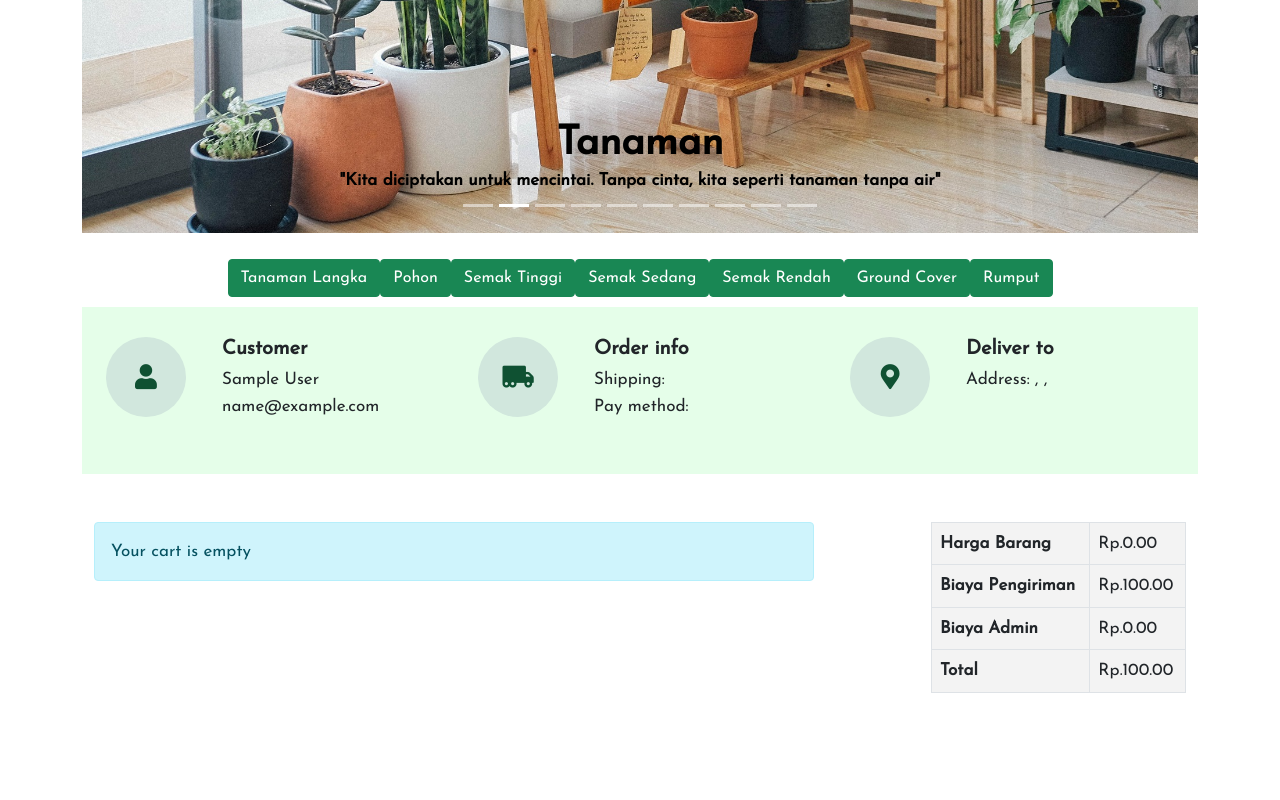
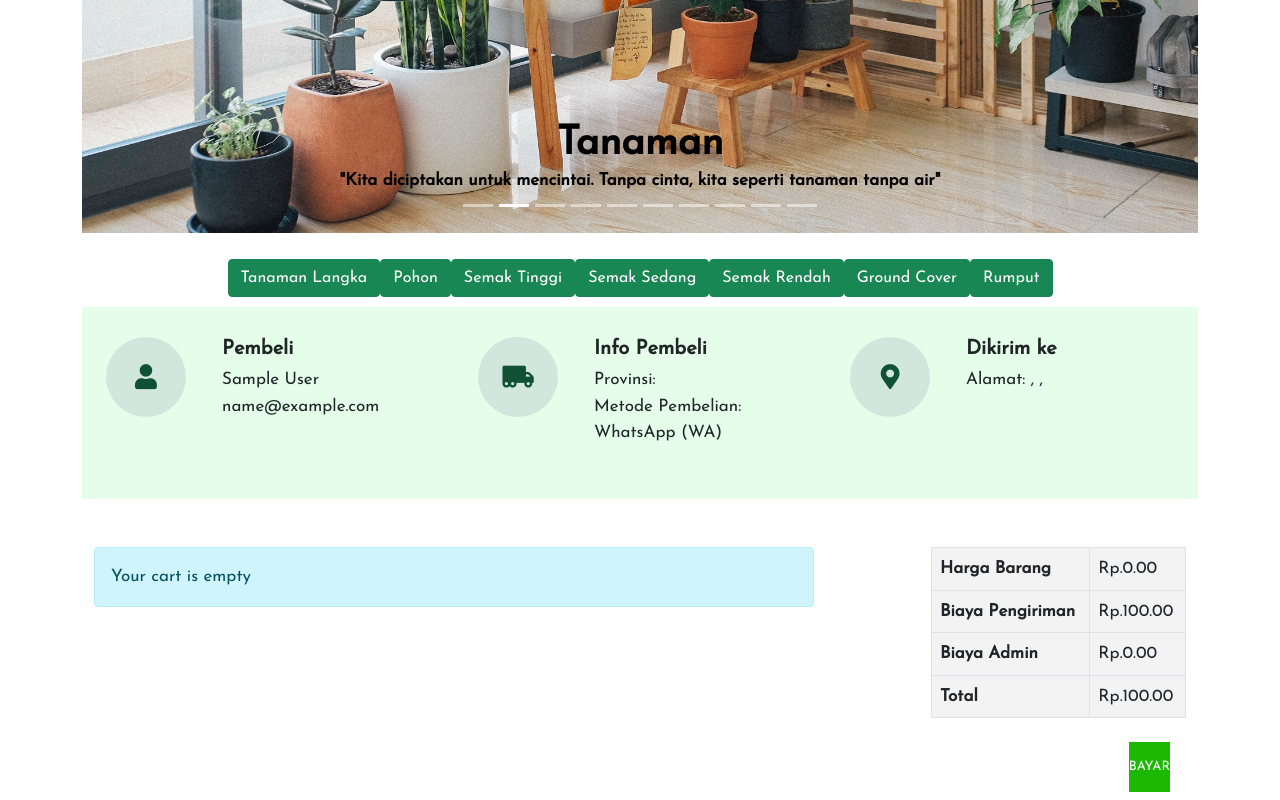
Before and after one commit to Muhammaddandipermana/theplant, a React (Create React App) app: page /placeorder in a window 1280 px wide. Shown: the part 637-1437 px from the top of the page. Before the commit the page ends 1346 px from the top, so only its background shows below. Built offline with nearby package versions, Linux system fonts and the light colour scheme; sample sign-in values are in the browser's storage.

Commit message:
Update PlaceOrderScreen.js

```diff
--- a/src/screens/PlaceOrderScreen.js
+++ b/src/screens/PlaceOrderScreen.js
@@ -1,10 +1,11 @@
 import React, { useEffect } from "react";
 import { useDispatch, useSelector } from "react-redux";
 import { Link } from "react-router-dom";
-import { createOrder } from "../Redux/Actions/OrderActions";
 import { ORDER_CREATE_RESET } from "../Redux/Constants/OrderConstants";
 import Header from "./../components/Header";
 import Message from "./../components/LoadingError/Error";
+import {Nav} from "react-bootstrap";
+
 
 const PlaceOrderScreen = ({ history }) => {
 
@@ -30,7 +31,7 @@ const PlaceOrderScreen = ({ history }) => {
   ).toFixed(2);
 
   const orderCreate = useSelector((state) => state.orderCreate);
-  const { order, success, error } = orderCreate;
+  const { order, success } = orderCreate;
 
   useEffect(() => {
     if (success) {
@@ -39,19 +40,7 @@ const PlaceOrderScreen = ({ history }) => {
     }
   }, [history, dispatch, success, order]);
 
-  const placeOrderHandler = () => {
-    dispatch(
-      createOrder({
-        orderItems: cart.cartItems,
-        shippingAddress: cart.shippingAddress,
-        paymentMethod: cart.paymentMethod,
-        itemsPrice: cart.itemsPrice,
-        shippingPrice: cart.shippingPrice,
-        taxPrice: cart.taxPrice,
-        totalPrice: cart.totalPrice,
-      })
-    );
-  };
+
 
   return (
     <>
@@ -67,7 +56,7 @@ const PlaceOrderScreen = ({ history }) => {
               </div>
               <div className="col-md-8 center">
                 <h5>
-                  <strong>Customer</strong>
+                  <strong>Pembeli</strong>
                 </h5>
                 <p>{userInfo.name}</p>
                 <p>{userInfo.email}</p>
@@ -84,10 +73,10 @@ const PlaceOrderScreen = ({ history }) => {
               </div>
               <div className="col-md-8 center">
                 <h5>
-                  <strong>Order info</strong>
+                  <strong>Info Pembeli</strong>
                 </h5>
-                <p>Shipping: {cart.shippingAddress.country}</p>
-                <p>Pay method: {cart.paymentMethod}</p>
+                <p>Provinsi: {cart.shippingAddress.country}</p>
+                <p>Metode Pembelian: WhatsApp (WA)</p>
               </div>
             </div>
           </div>
@@ -101,10 +90,10 @@ const PlaceOrderScreen = ({ history }) => {
               </div>
               <div className="col-md-8 center">
                 <h5>
-                  <strong>Deliver to</strong>
+                  <strong>Dikirim ke</strong>
                 </h5>
                 <p>
-                  Address: {cart.shippingAddress.city},{" "}
+                  Alamat: {cart.shippingAddress.city},{" "}
                   {cart.shippingAddress.address},{" "}
                   {cart.shippingAddress.postalCode}
                 </p>
@@ -172,16 +161,12 @@ const PlaceOrderScreen = ({ history }) => {
                 </tr>
               </tbody>
             </table>
-            {cart.cartItems.length === 0 ? null : (
-              <button type="submit" onClick={placeOrderHandler}>
+            <Nav.Item>
+        <Nav.Link href="https://wa.me/6289627706016"><button type="submit" >
                 Bayar
-              </button>
-            )}
-            {error && (
-              <div className="my-3 col-12">
-                <Message variant="alert-danger">{error}</Message>
-              </div>
-            )}
+              </button></Nav.Link>
+      </Nav.Item>
+
           </div>
         </div>
       </div>
```
